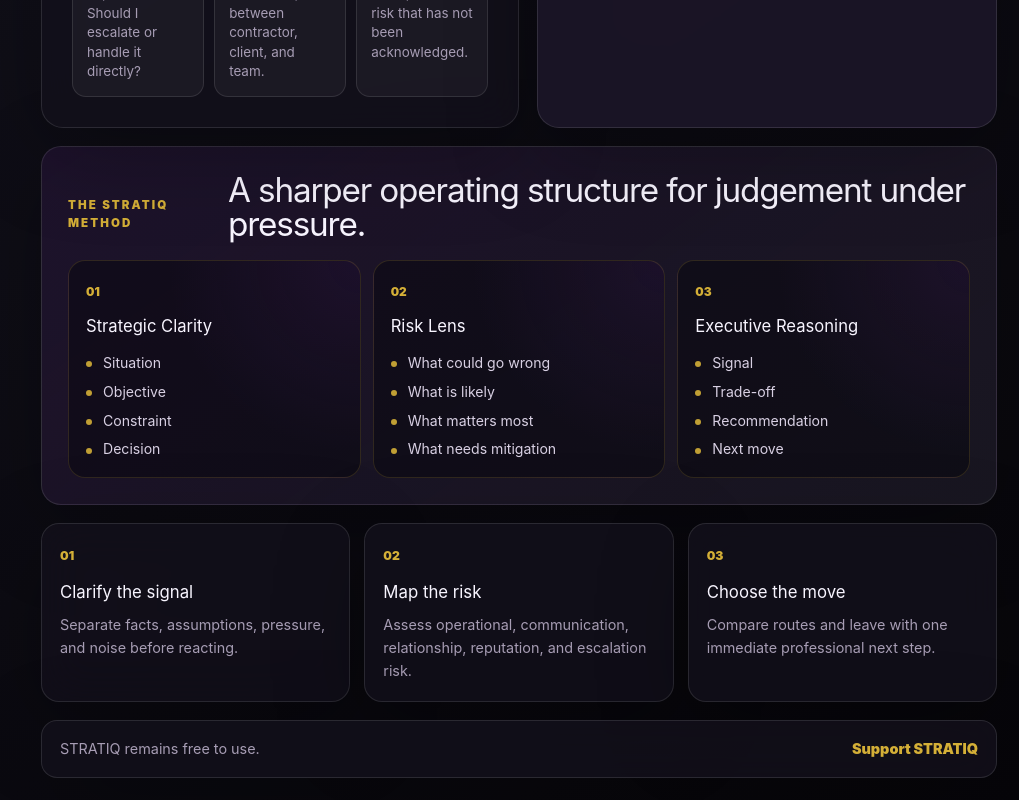
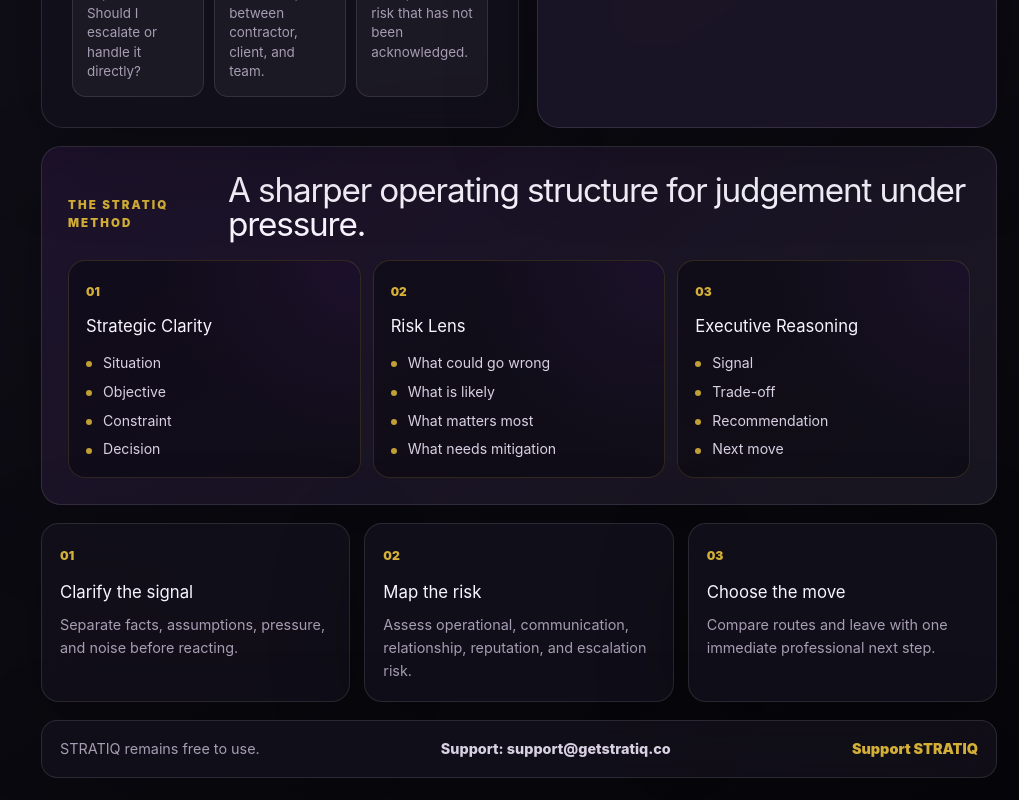
Before and after one commit to nads1983-coder/getstratiq, a Next.js app: page / in a window 1280 px wide. Shown: the part 1757-2557 px from the top of the page, without its empty margins (261-1280 px from the left). Built offline with nearby package versions, Linux system fonts and the light colour scheme.

Commit message:
Add STRATIQ support email

```diff
--- a/app/globals.css
+++ b/app/globals.css
@@ -422,6 +422,7 @@
 .insight-rail p { margin: 8px 0 0; color: var(--muted); line-height: 1.6; font-size: 0.9rem; }
 .app-footer { min-height: 58px; display: flex; align-items: center; justify-content: space-between; gap: 14px; margin-top: 18px; border-radius: 16px; padding: 14px 18px; color: var(--muted); font-size: 0.9rem; }
 .app-footer a { color: var(--gold); font-weight: 900; }
+.app-footer .support-email { color: var(--soft); font-weight: 800; }
 @keyframes spin { to { transform: rotate(360deg); } }
 @keyframes shimmer { to { transform: translateX(100%); } }
 @media (prefers-reduced-motion: reduce) { *, *::before, *::after { scroll-behavior: auto !important; animation-duration: 0.001ms !important; animation-iteration-count: 1 !important; transition-duration: 0.001ms !important; } }
--- a/app/page.tsx
+++ b/app/page.tsx
@@ -586,6 +586,9 @@
 
         <footer className="app-footer">
           <span>STRATIQ remains free to use.</span>
+          <a href="mailto:support@getstratiq.co" className="support-email">
+            Support: support@getstratiq.co
+          </a>
           <a href={donationUrl} target="_blank" rel="noreferrer">
             Support STRATIQ
           </a>
```
